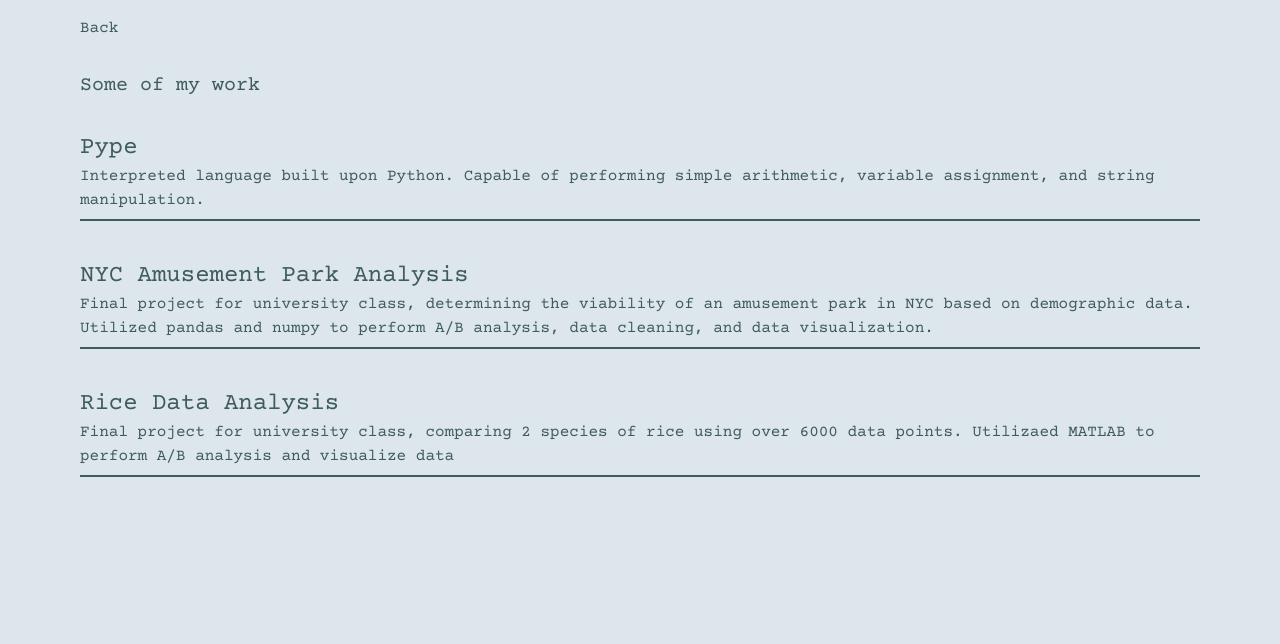
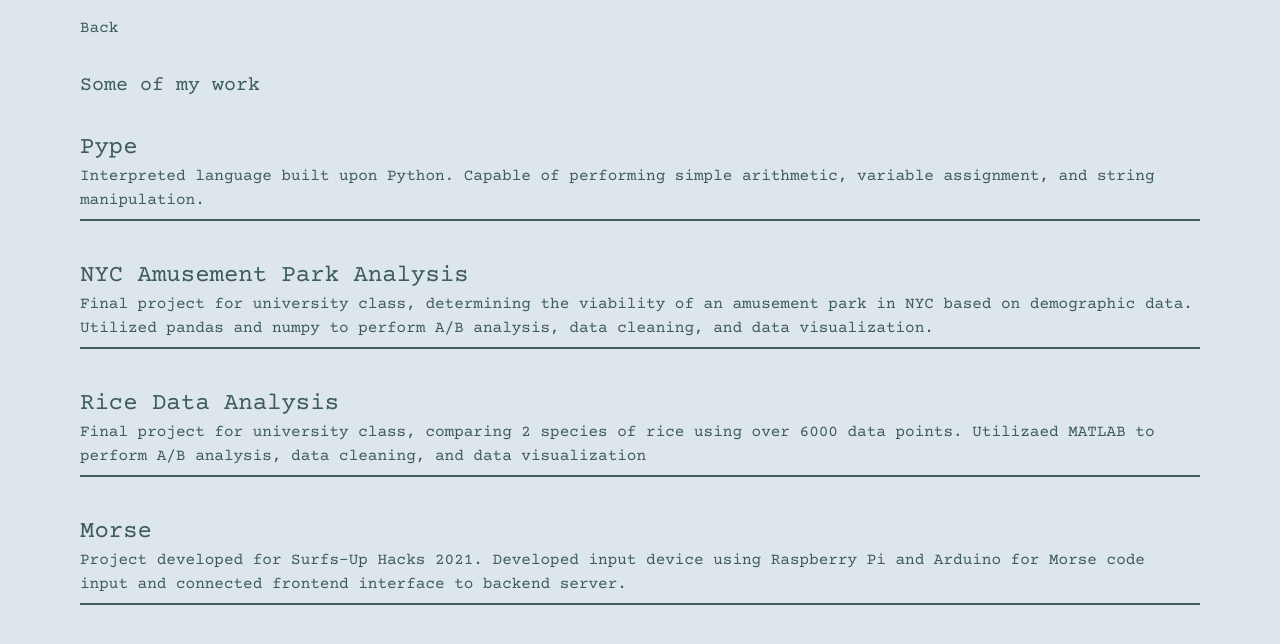
Before and after one commit to ChengAaron/PersonalWebsite, a React (Vite) app: page /projects in a window 1280 px wide. Shown: the top 644 px of the page. Built offline with nearby package versions, Linux system fonts and the light colour scheme.

Commit message:
constants and bug fix

```diff
--- a/src/components/constants.js
+++ b/src/components/constants.js
@@ -1,8 +1,8 @@
 export const text = [
-    {firstName: "AARON"},
+    {firstName: "AARON "},
     {lastName: "CHENG"},
-    {bio: "ITEC @ YorkU | Semi-Competitive CFV and OPTCG Player | Mechanical Keyboard Nerd"},
-    {desc: "also known as chengs on discord"}
+    {bio: "ITEC @ YorkU | Semi-Competitive CFV and OPTCG Player | Mechanical Keyboard Nerd | Coffee & Tea Enthusiast | Interested in Data Analytics and Full-Stack Dev"},
+    {desc: "also known as chengs on discord"},
 ]
 
 export const contactLinks = [
@@ -35,7 +35,8 @@ export const onePieceDecks = [
 export const projects = [
     {projectName: "Pype", projectLink: "https://github.com/RickyuXen/CHDHack", projectDesc: "Interpreted language built upon Python. Capable of performing simple arithmetic, variable assignment, and string manipulation."},
     {projectName: "NYC Amusement Park Analysis", projectLink: "https://github.com/ChengAaron/1130-Final", projectDesc: "Final project for university class, determining the viability of an amusement park in NYC based on demographic data. Utilized pandas and numpy to perform A/B analysis, data cleaning, and data visualization."},
-    {projectName: "Rice Data Analysis", projectLink:"", projectDesc: "Final project for university class, comparing 2 species of rice using over 6000 data points. Utilizaed MATLAB to perform A/B analysis and visualize data"},
+    {projectName: "Rice Data Analysis", projectLink:"", projectDesc: "Final project for university class, comparing 2 species of rice using over 6000 data points. Utilizaed MATLAB to perform A/B analysis, data cleaning, and data visualization"},
+    {projectName: "Morse", projectLink: "https://github.com/Surfs-Up", projectDesc: "Project developed for Surfs-Up Hacks 2021. Developed input device using Raspberry Pi and Arduino for Morse code input and connected frontend interface to backend server."}
 ]
 
 export default text
--- a/src/components/hobbyLinks.jsx
+++ b/src/components/hobbyLinks.jsx
@@ -6,7 +6,7 @@ const siteLinksList = constants.siteLinks.map(
     (link) => <li className="text-secondary-content text-m sm:text-xl pl-2 pr-2"><Link to={link.link} className="link link-hover">{link.title}</Link></li>
 );
 
-siteLinksList.push(<li className="text-secondary-content text-m sm:text-xl pl-2 pr-2 link link-hover"><Link href={RESUME} target="_blank">Resume</Link></li>)
+siteLinksList.push(<li className="text-secondary-content text-m sm:text-xl pl-2 pr-2 link link-hover"><a href={RESUME} target="_blank">Resume</a></li>)
 
 export default function siteLinksComponent () {
     return (
```
